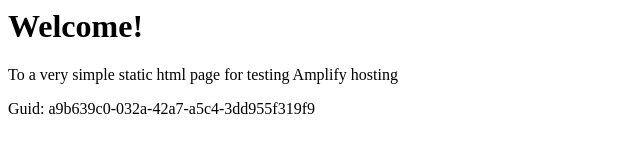
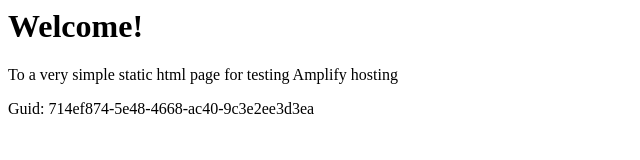
Before and after one commit to aws-aemilia-nrt/Github-PR-Commit-Integration-Test-DoNotTouch-Gith-BKMSSQOA-v1-preprod-ap-northeast-1, a website: page src/index.html in a window 1280 px wide. Shown: the full height of the page, 0-640 px from the left. Drawn offline with Linux system fonts and the light colour scheme.

Commit message:
commit from integ tests

```diff
--- a/src/index.html
+++ b/src/index.html
@@ -12,6 +12,6 @@
 <body>
     <h1>Welcome!</h1>
     <p>To a very simple static html page for testing Amplify hosting</p>
-    <p>Guid: a9b639c0-032a-42a7-a5c4-3dd955f319f9</p></body>
+    <p>Guid: 714ef874-5e48-4668-ac40-9c3e2ee3d3ea</p></body>
 
 </html>
```
